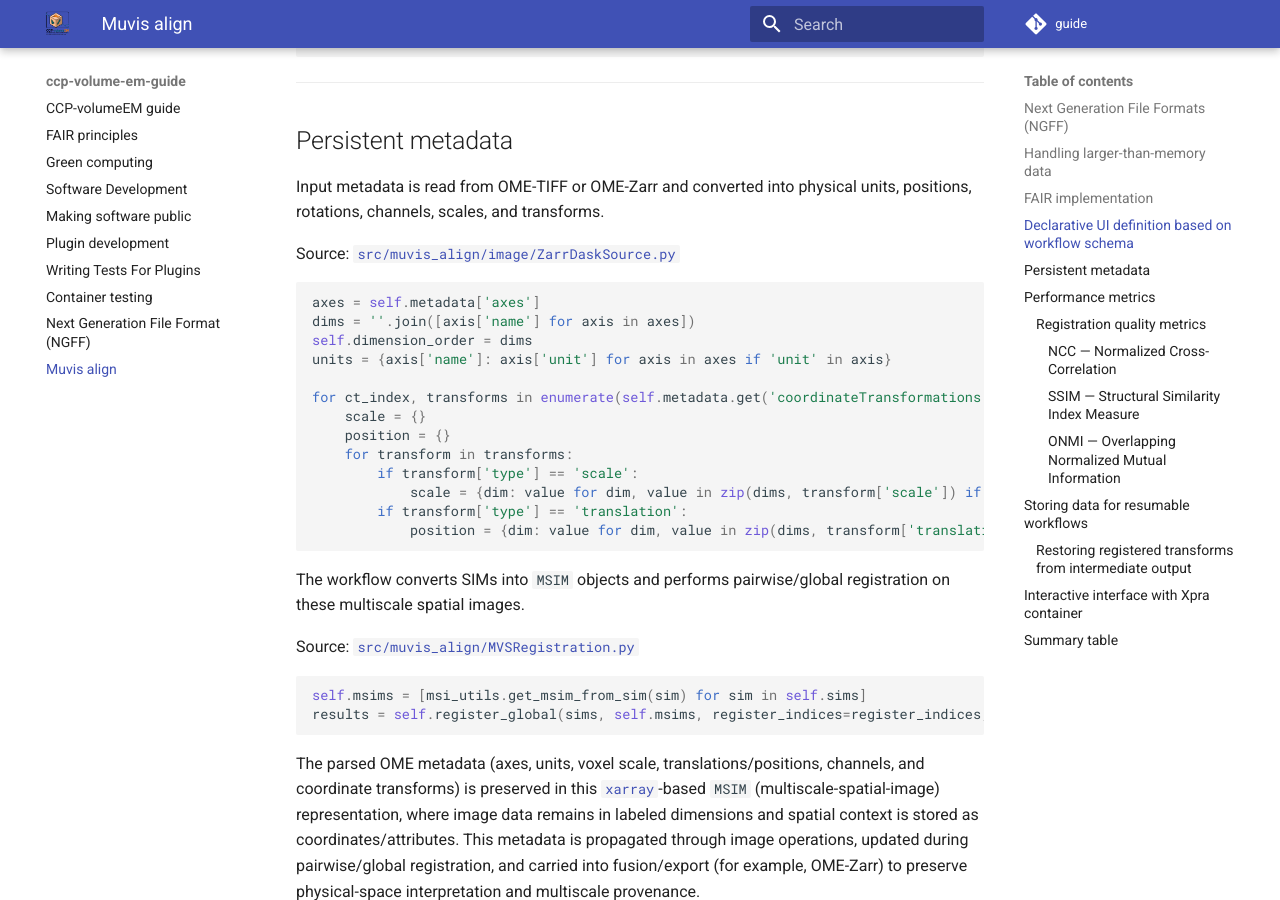
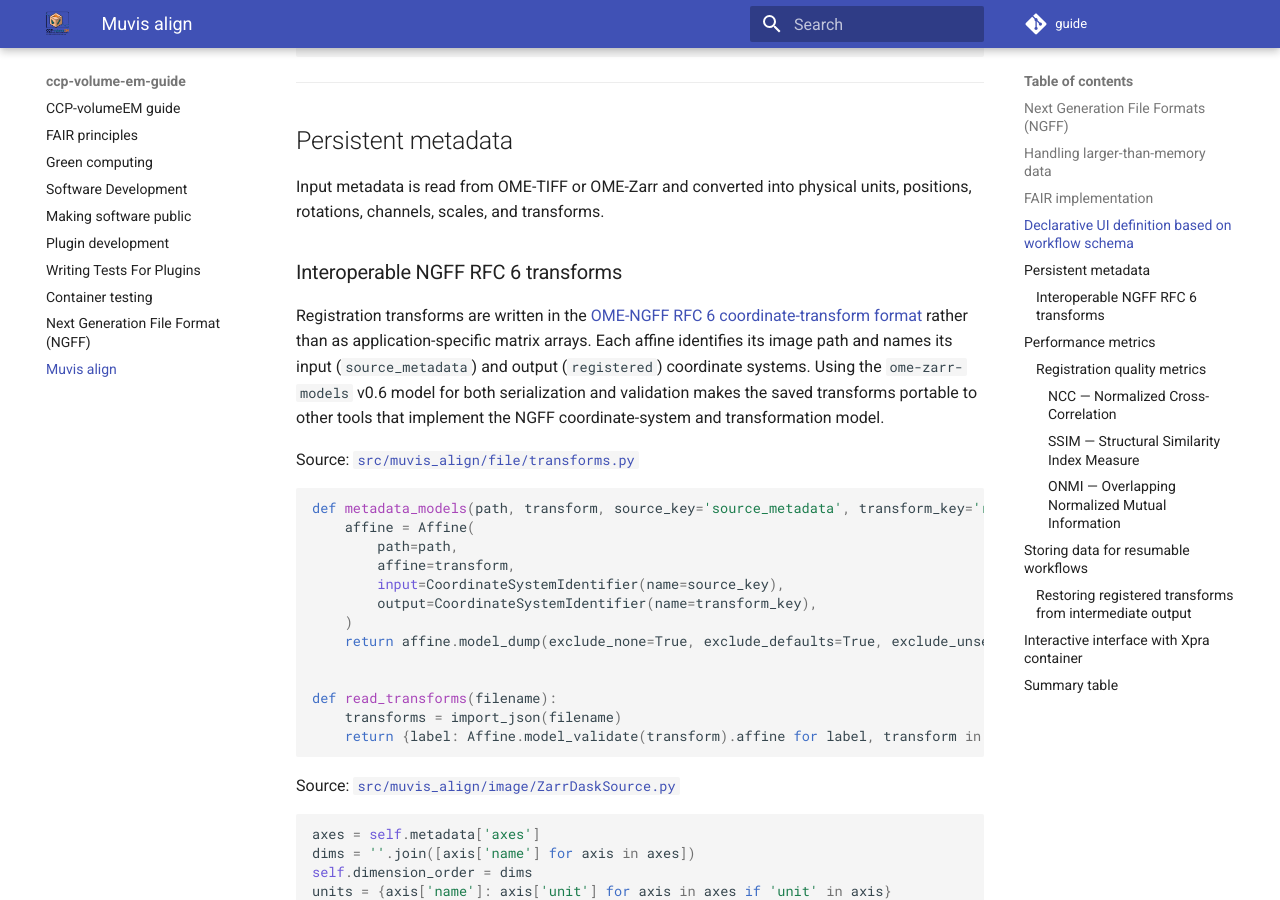
Before and after one commit to ccp-volume-em/guide, an MkDocs documentation site: the page built from docs/muvis-align.md, in a window 1280 px wide and 900 px high, scrolled down 4944 px. Built offline with MkDocs 1.6.1 and Material for MkDocs 9.7.7, drawn with Linux system fonts in a browser that asks for light colours; comment, search, counter and statistics services are not loaded; some of the changed text lies outside the part shown.

Commit message:
Update muvis-align.md

````diff
--- a/docs/muvis-align.md
+++ b/docs/muvis-align.md
@@ -233,6 +233,28 @@ def create_zarr_ro_crate(dest_path):
 ## Persistent metadata
 
 Input metadata is read from OME-TIFF or OME-Zarr and converted into physical units, positions, rotations, channels, scales, and transforms.
+
+### Interoperable NGFF RFC 6 transforms
+
+Registration transforms are written in the [OME-NGFF RFC 6 coordinate-transform format](https://github.com/ome/ngff-spec/blob/main/index.md#coordinateTransformations-metadata) rather than as application-specific matrix arrays. Each affine identifies its image path and names its input (`source_metadata`) and output (`registered`) coordinate systems. Using the `ome-zarr-models` v0.6 model for both serialization and validation makes the saved transforms portable to other tools that implement the NGFF coordinate-system and transformation model.
+
+Source: [`src/muvis_align/file/transforms.py`](https://github.com/ccp-volume-em/muvis-align/blob/main/src/muvis_align/file/transforms.py)
+
+```python
+def metadata_models(path, transform, source_key='source_metadata', transform_key='registered'):
+    affine = Affine(
+        path=path,
+        affine=transform,
+        input=CoordinateSystemIdentifier(name=source_key),
+        output=CoordinateSystemIdentifier(name=transform_key),
+    )
+    return affine.model_dump(exclude_none=True, exclude_defaults=True, exclude_unset=True)
+
+
+def read_transforms(filename):
+    transforms = import_json(filename)
+    return {label: Affine.model_validate(transform).affine for label, transform in transforms.items()}
+```
 
 Source: [`src/muvis_align/image/ZarrDaskSource.py`](https://github.com/ccp-volume-em/muvis-align/blob/main/src/muvis_align/image/ZarrDaskSource.py)
 
@@ -542,7 +564,7 @@ CMD echo "Launching napari on Xpra. Connect via http://localhost:$XPRA_PORT or $
 | NGFF                    | OME-Zarr default extension, NGFF v0.5, `write_sim_to_ome_zarr`              |
 | Larger-than-memory data | Dask-backed TIFF and Zarr sources, chunked fusion, direct Zarr output       |
 | FAIR implementation     | package metadata, YAML configuration, RO-Crate generation, OME-Zarr outputs |
-| Persistent metadata     | OME metadata parsing, `xarray`/`MSIM` spatial transforms, positions, scales, channels |
+| Persistent metadata     | OME metadata parsing, `xarray`/`MSIM` spatial transforms, positions, scales, channels; interoperable NGFF RFC 6 affine transforms |
 | Performance metrics     | NCC, SSIM, ONMI, MSE-derived score, match metrics, timing logs              |
 | Resumable workflow      | state machine, pair mappings, global mappings, metrics JSON                 |
 | Xpra interface          | Docker stage exposing browser-based napari over Xpra                        |
````
